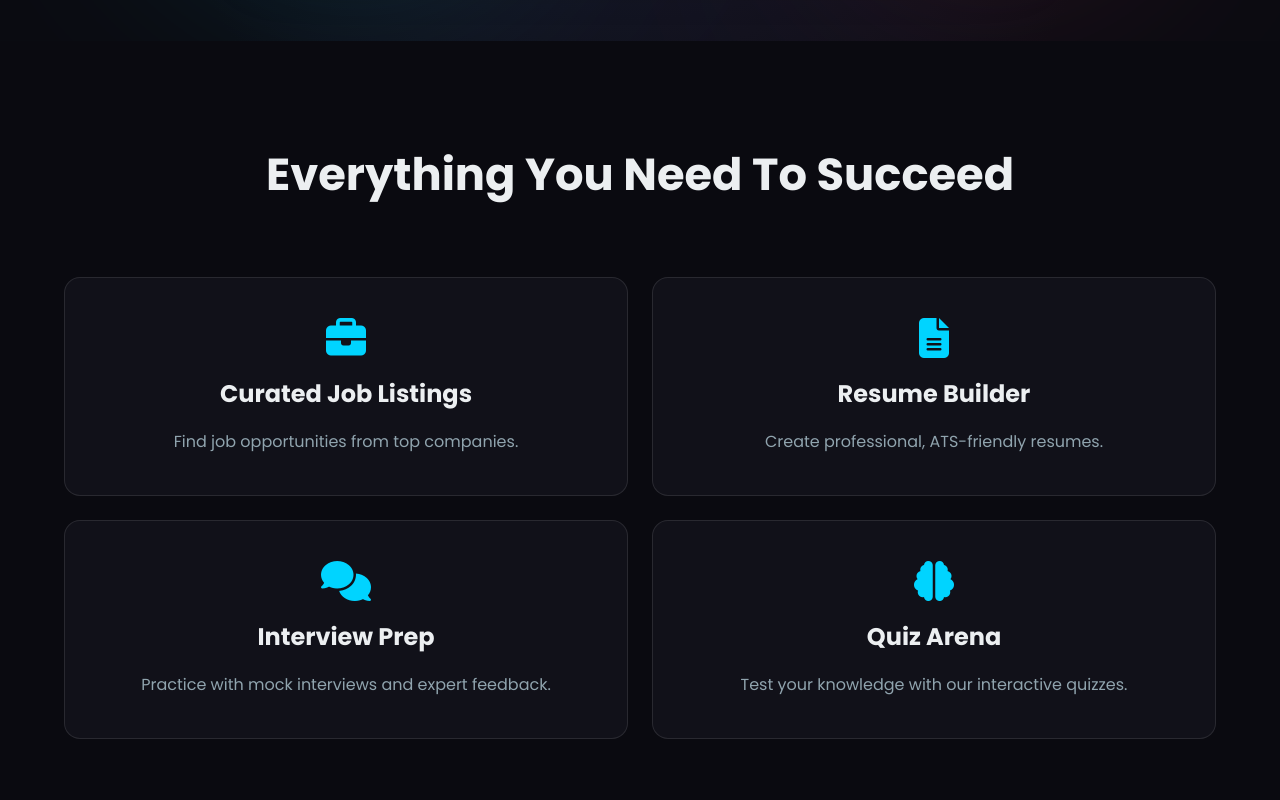
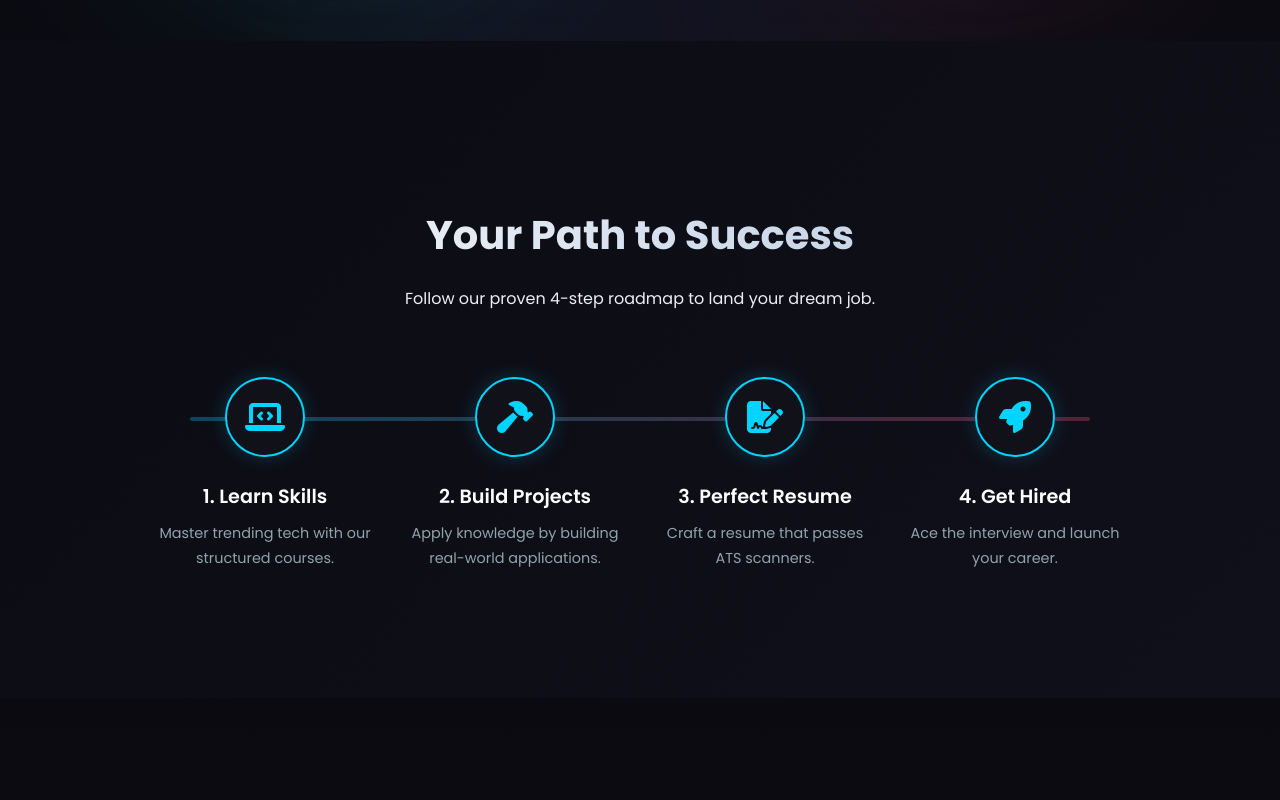
Before and after one commit to abhi6101/hack-react, a React (Vite) app: page / in a window 1280 px wide. Shown: the part 560-1360 px from the top of the page. Built offline with nearby package versions, Linux system fonts and the light colour scheme.

Commit message:
feat: Remove duplicate navigation boxes from home page

```diff
--- a/src/pages/Home.jsx
+++ b/src/pages/Home.jsx
@@ -96,40 +96,6 @@ const Home = () => {
                 </div>
             </section>
 
-            {/* Features Section */}
-            <section className="features-section animate-on-scroll">
-                <h2>Everything You Need To Succeed</h2>
-                <div className="features">
-                    <Link to="/jobs" className="features-box-link">
-                        <div className="features-box surface-glow">
-                            <i className="fas fa-briefcase"></i>
-                            <h2>Curated Job Listings</h2>
-                            <p>Find job opportunities from top companies.</p>
-                        </div>
-                    </Link>
-                    <Link to="/resume" className="features-box-link">
-                        <div className="features-box surface-glow">
-                            <i className="fas fa-file-alt"></i>
-                            <h2>Resume Builder</h2>
-                            <p>Create professional, ATS-friendly resumes.</p>
-                        </div>
-                    </Link>
-                    <Link to="/interview" className="features-box-link">
-                        <div className="features-box surface-glow">
-                            <i className="fas fa-comments"></i>
-                            <h2>Interview Prep</h2>
-                            <p>Practice with mock interviews and expert feedback.</p>
-                        </div>
-                    </Link>
-                    <Link to="/quiz" className="features-box-link">
-                        <div className="features-box surface-glow">
-                            <i className="fas fa-brain"></i>
-                            <h2>Quiz Arena</h2>
-                            <p>Test your knowledge with our interactive quizzes.</p>
-                        </div>
-                    </Link>
-                </div>
-            </section>
 
             {/* NEW: Learning Roadmap Section (Learnext Inspired) */}
             <section className="roadmap-section animate-on-scroll">
```
